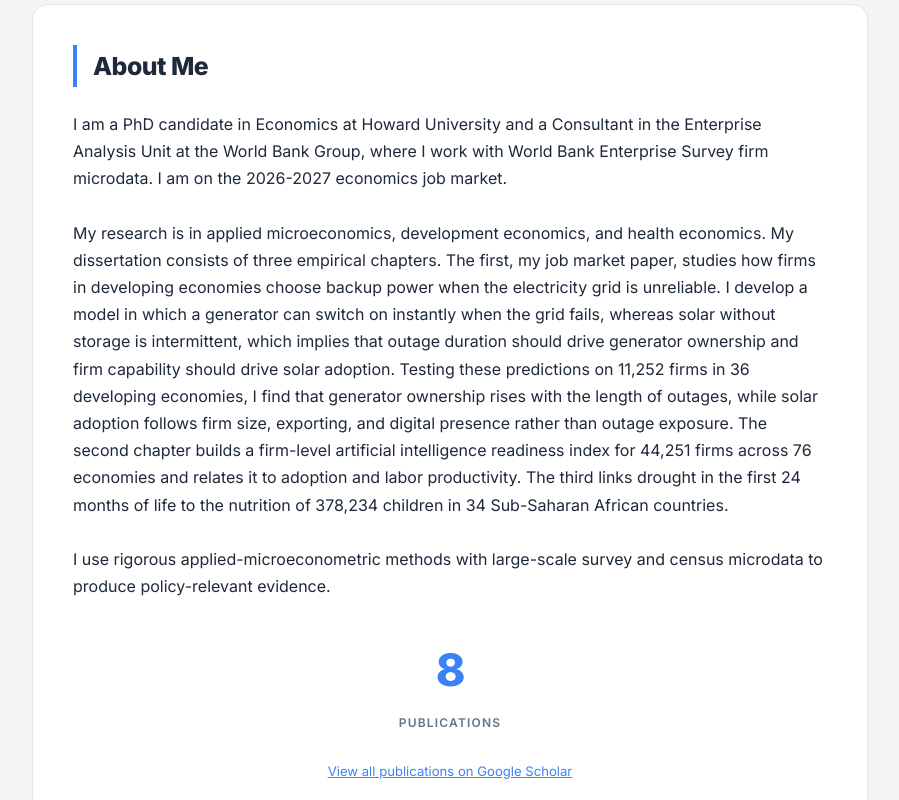
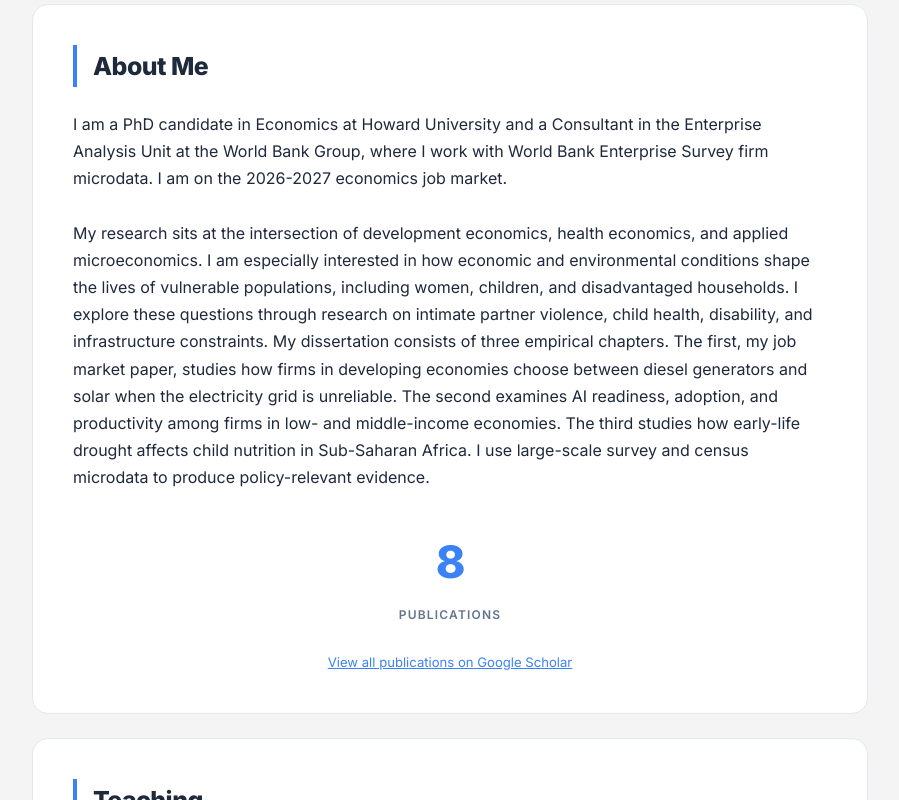
Before and after one commit to Jones-Paintsil/jones-paintsil-website, a plain HTML site: page index.html in a window 1280 px wide. Shown: the part 502-1302 px from the top of the page, without its empty margins (190-1089 px from the left). Drawn offline with Linux system fonts and the light colour scheme.

Commit message:
About: shorter research summary using the cover-letter framing
Co-Authored-By: Claude Opus 5.5 <noreply@anthropic.com>

```diff
--- a/index.html
+++ b/index.html
@@ -576,9 +576,7 @@
             <h2>About Me</h2>
             <p>I am a PhD candidate in Economics at Howard University and a Consultant in the Enterprise Analysis Unit at the World Bank Group, where I work with World Bank Enterprise Survey firm microdata. I am on the 2026-2027 economics job market.</p>
             <br>
-            <p>My research is in applied microeconomics, development economics, and health economics. My dissertation consists of three empirical chapters. The first, my job market paper, studies how firms in developing economies choose backup power when the electricity grid is unreliable. I develop a model in which a generator can switch on instantly when the grid fails, whereas solar without storage is intermittent, which implies that outage duration should drive generator ownership and firm capability should drive solar adoption. Testing these predictions on 11,252 firms in 36 developing economies, I find that generator ownership rises with the length of outages, while solar adoption follows firm size, exporting, and digital presence rather than outage exposure. The second chapter builds a firm-level artificial intelligence readiness index for 44,251 firms across 76 economies and relates it to adoption and labor productivity. The third links drought in the first 24 months of life to the nutrition of 378,234 children in 34 Sub-Saharan African countries.</p>
-            <br>
-            <p>I use rigorous applied-microeconometric methods with large-scale survey and census microdata to produce policy-relevant evidence.</p>
+            <p>My research sits at the intersection of development economics, health economics, and applied microeconomics. I am especially interested in how economic and environmental conditions shape the lives of vulnerable populations, including women, children, and disadvantaged households. I explore these questions through research on intimate partner violence, child health, disability, and infrastructure constraints. My dissertation consists of three empirical chapters. The first, my job market paper, studies how firms in developing economies choose between diesel generators and solar when the electricity grid is unreliable. The second examines AI readiness, adoption, and productivity among firms in low- and middle-income economies. The third studies how early-life drought affects child nutrition in Sub-Saharan Africa. I use large-scale survey and census microdata to produce policy-relevant evidence.</p>
 
             <div class="stats-container">
                 <div class="stat-item">
```
